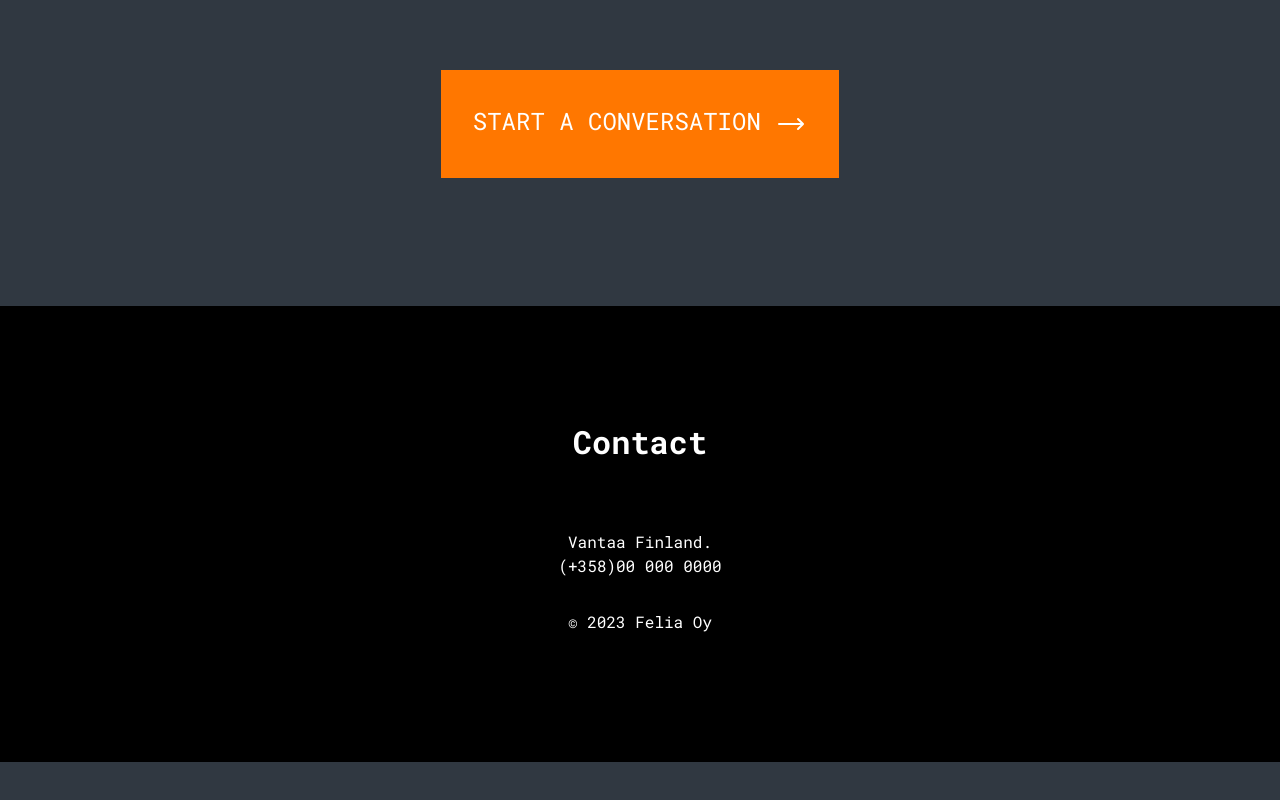
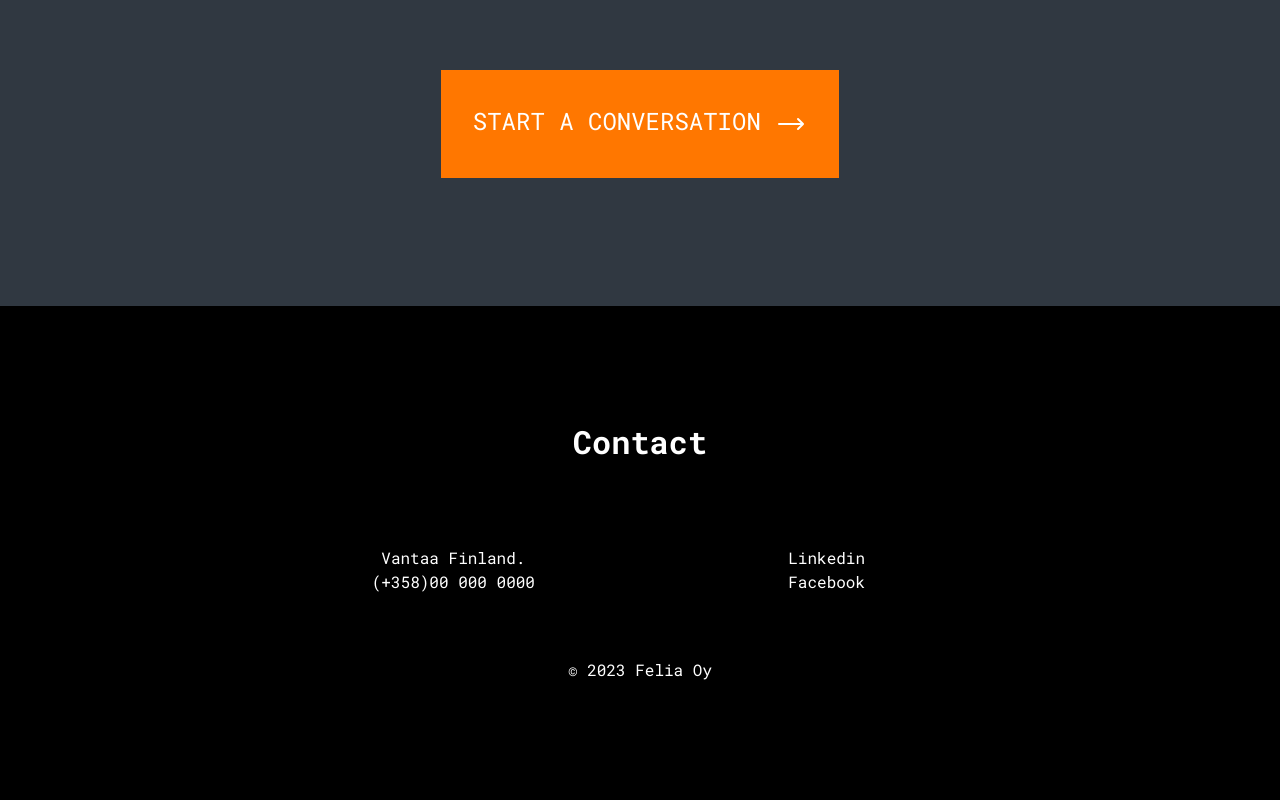
Before and after one commit to cuongtran-6618/cuongtran-6618.github.io, a Next.js app: page / in a window 1280 px wide. Shown: the part 1976-2776 px from the top of the page. Before the commit the page ends 2738 px from the top, so only its background shows below. Built offline with nearby package versions, Linux system fonts and the light colour scheme.

Commit message:
footer style fix

```diff
--- a/components/Footer.tsx
+++ b/components/Footer.tsx
@@ -4,15 +4,28 @@ import company from "../data/company.json";
 export default function BackHome() {
   return (
     <div className="text-center mt-12 text-white bg-black p-4 lg:p-20">
-      <div className="container mt-8">
+      <div className="container mt-8 lg:max-w-5xl">
         <div className="mb-8">
           <SectionHeader title={"Contact"} />
-          <div className="">
-            {company.info.address}
+          <div className="flex flex-col mb-12 gap-12 md:justify-center md:aligns-baseline md:flex-row md:gap-4 md:gap-8">
+            <div className="p-4 lg:px-12 text-white w-full md:w-1/2 lg:w-1/3 text-left lg:text-center">
+              <div className="">
+                {company.info.address}
+              </div>
+              <div>
+                {company.info.telephone}
+              </div>
+            </div>
+            <div className="p-4 lg:px-12 text-white w-full md:w-1/2 lg:w-1/3 text-left lg:text-center">
+              <div className="">
+                Linkedin
+              </div>
+              <div>
+                Facebook
+              </div>
+            </div>
           </div>
-          <div>
-            {company.info.telephone}
-          </div>
+
         </div>
 
         <div className="mb-12">© 2023 {company.info.name} Oy</div>
```
